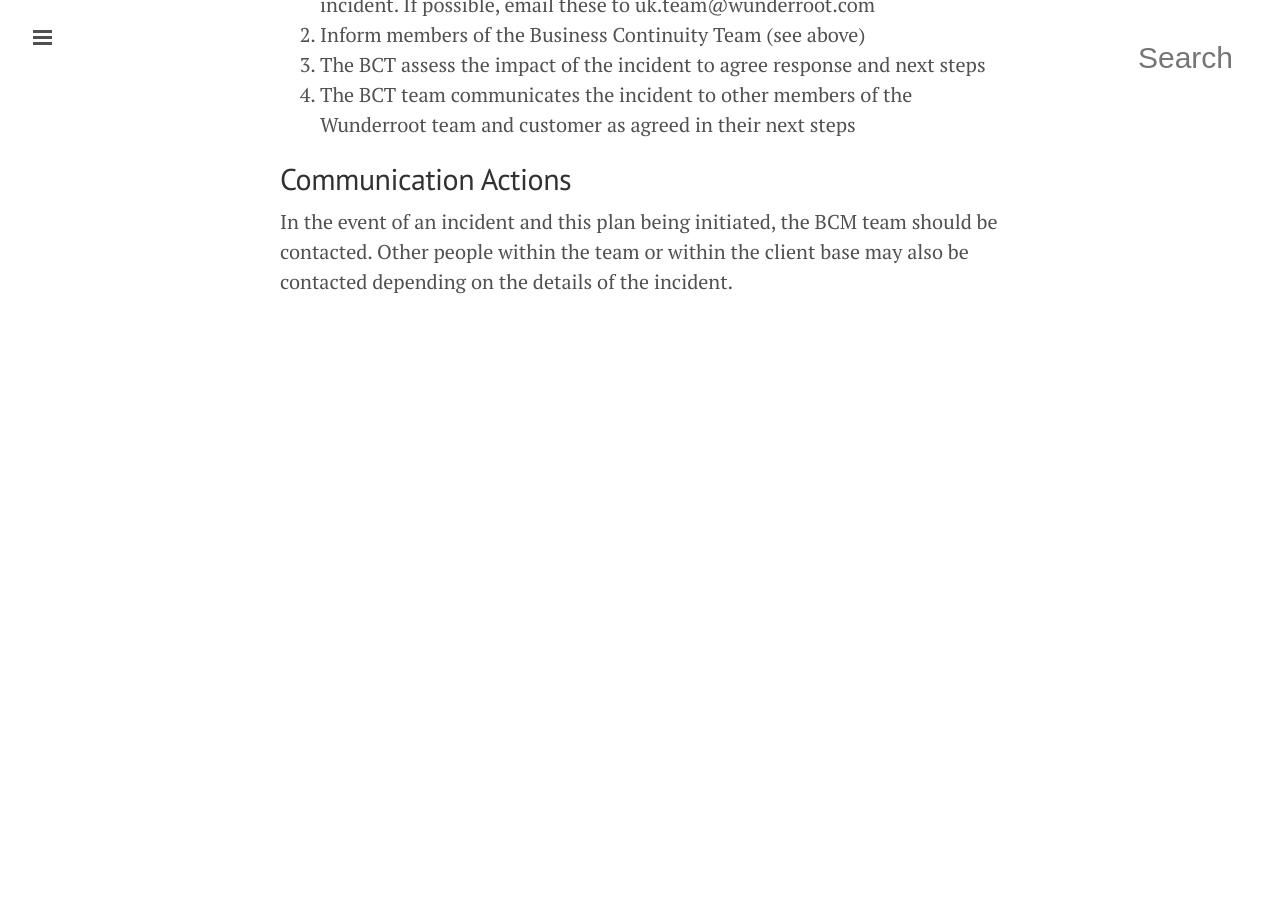
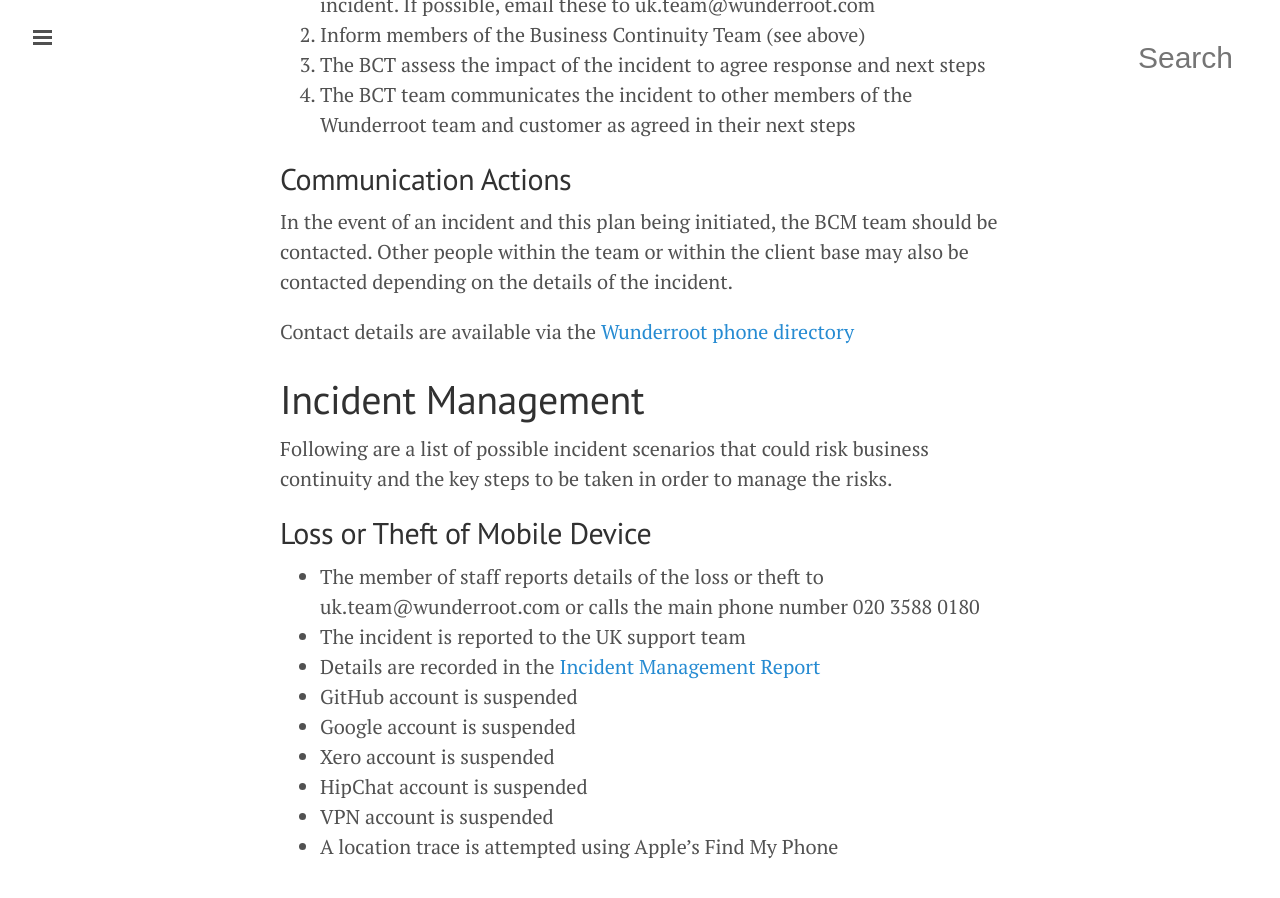
Before and after one commit to tormi/WunderWay, a Jekyll site: the page built from security/business-continuity-management.md, in a window 1280 px wide and 900 px high, scrolled down 2435 px. Built offline with Jekyll 4.4.1, drawn with Linux system fonts in a browser that asks for light colours; nearby versions of some CDN libraries; Markdown is read by kramdown in place of the engine named in the settings; before the commit the page ends 2812 px from its top, so only the background shows below that.

Commit message:
BCM incident management

```diff
--- a/security/business-continuity-management.md
+++ b/security/business-continuity-management.md
@@ -85,3 +85,21 @@
 ## Communication Actions
 
 In the event of an incident and this plan being initiated, the BCM team should be contacted. Other people within the team or within the client base may also be contacted depending on the details of the incident.
+
+Contact details are available via the [Wunderroot phone directory](/who/wr-phone-directory)
+
+# Incident Management
+
+Following are a list of possible incident scenarios that could risk business continuity and the key steps to be taken in order to manage the risks.
+
+## Loss or Theft of Mobile Device
+
+* The member of staff reports details of the loss or theft to uk.team@wunderroot.com or calls the main phone number 020 3588 0180
+* The incident is reported to the UK support team
+* Details are recorded in the [Incident Management Report](https://docs.google.com/a/wunderkraut.com/spreadsheets/d/1xbTkDvrQ3t_m5pQpa16fmkx4ZPXaDPBjq588rXNq2PQ/edit#gid=0)
+* GitHub account is suspended
+* Google account is suspended
+* Xero account is suspended
+* HipChat account is suspended
+* VPN account is suspended
+* A location trace is attempted using Apple's Find My Phone
```
